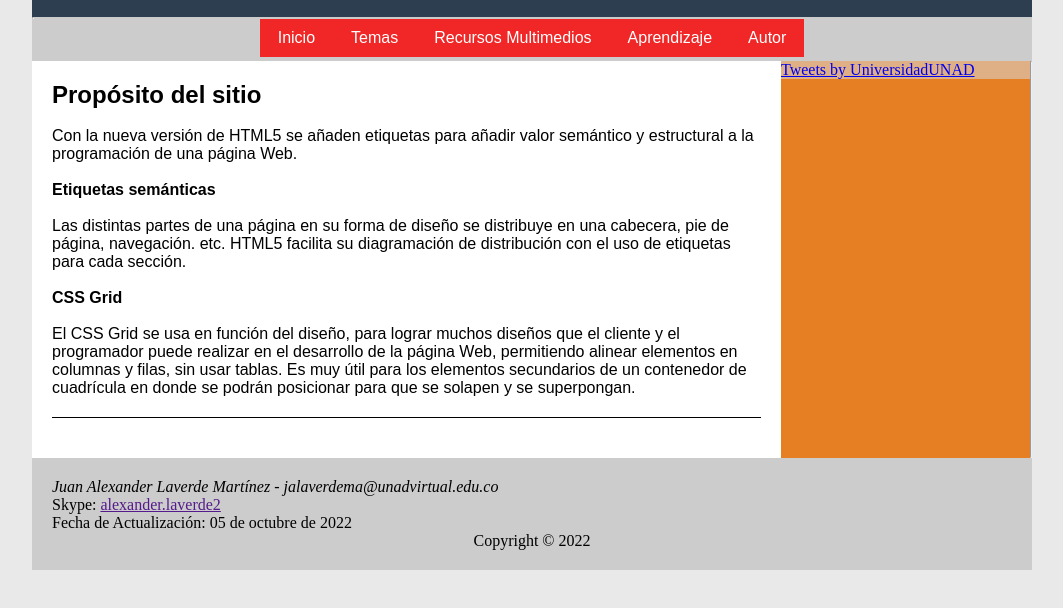
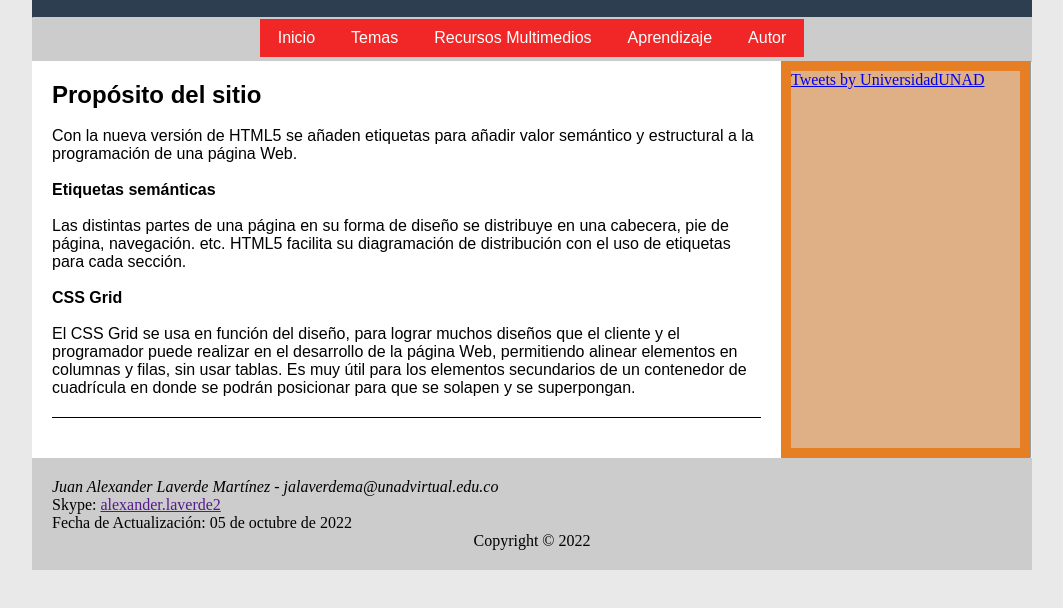
Before and after one commit to jalaverdema/DSW-AlexanderLaverde, a plain HTML site: page fase3/index.html in a window 1280 px wide. Shown: the part 138-746 px from the top of the page, without its empty margins (108-1171 px from the left). Drawn offline with Linux system fonts and the light colour scheme.

Commit message:
Update main.css

```diff
--- a/fase3/main.css
+++ b/fase3/main.css
@@ -47,6 +47,7 @@ header .logo a {
 	padding: 20px;
 	flex: 1 1 70%;
 	font-family: sans-serif;
+	float: left;
 }
 
 .main article {
@@ -141,9 +142,9 @@ aside{
 
 aside .twitter{
 	background: #dfaf86;
-	/*height: 99%;*/
-	/*margin: 10px;*/
-	float: none;
+	height: 99%;
+	margin: 10px
+
 }
 
 .videos{
```
